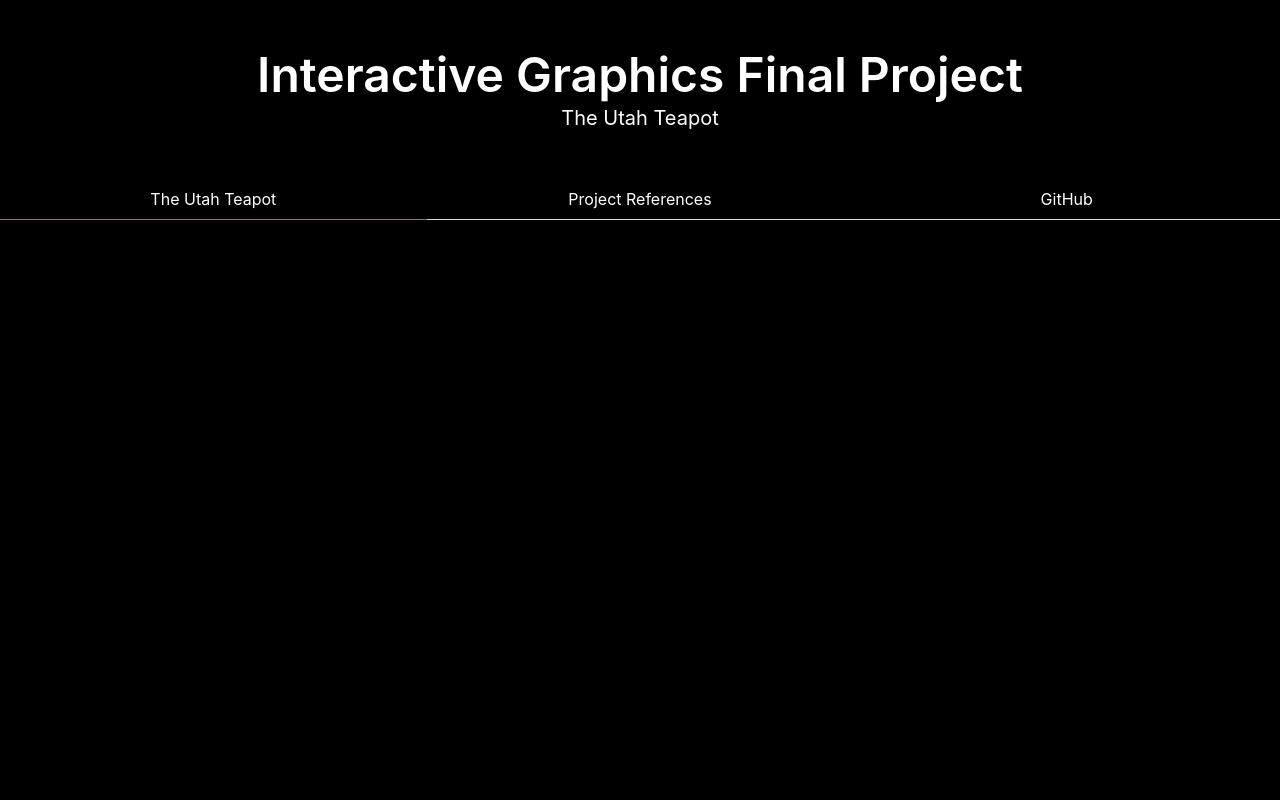
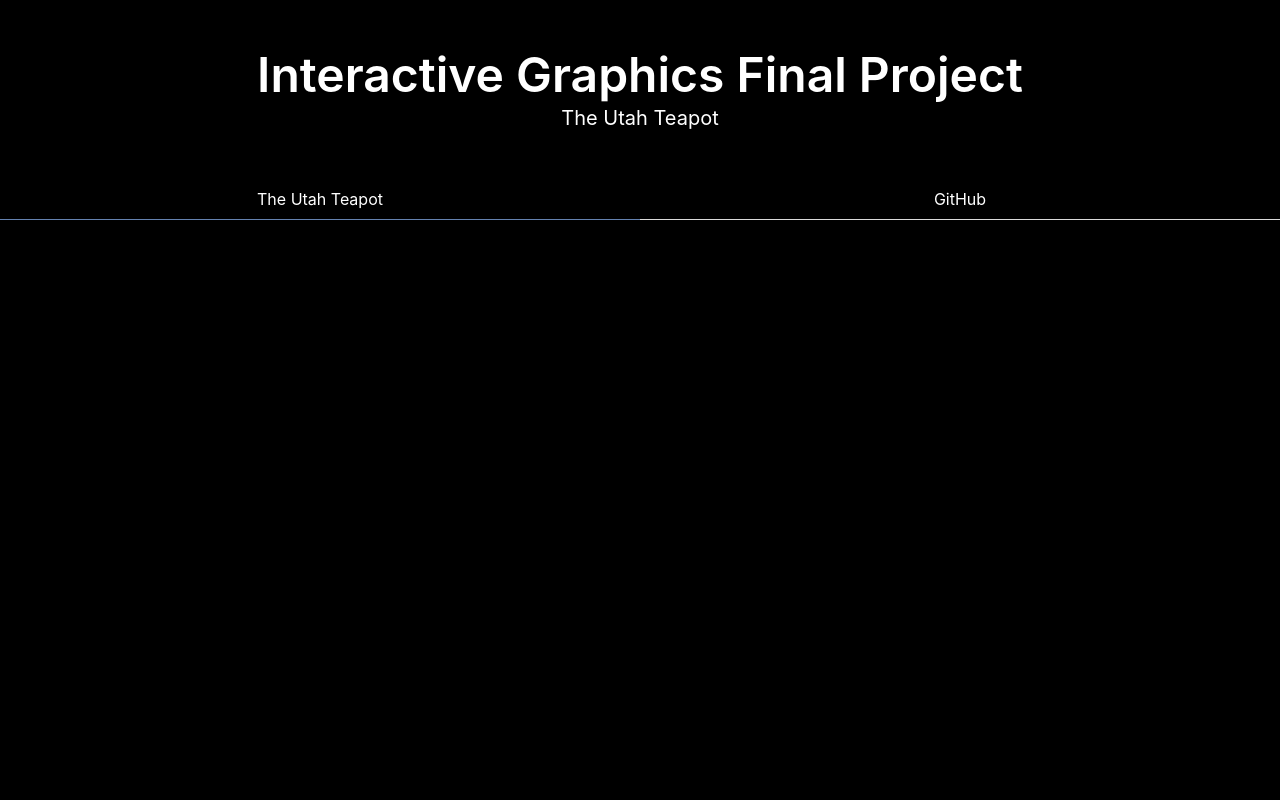
Before and after one commit to 1849695/final_project_Interactive_graphics, a plain HTML site: page index.html in a window 1280 px wide. Shown: the top 800 px of the page. Drawn offline with nearby package versions, Linux system fonts and the light colour scheme.

Commit message:
Update index.html

```diff
--- a/index.html
+++ b/index.html
@@ -38,7 +38,6 @@
     <div class="tabs">
         <ul>
             <li id="teapot_tab" class="is-active"><a>The Utah Teapot</a></li>
-            <li id="ref_tab"><a>Project References</a></li>
             <li><a href="https://github.com/1849695/final_project_Interactive_graphics">GitHub</a></li>
         </ul>
     </div>
```
